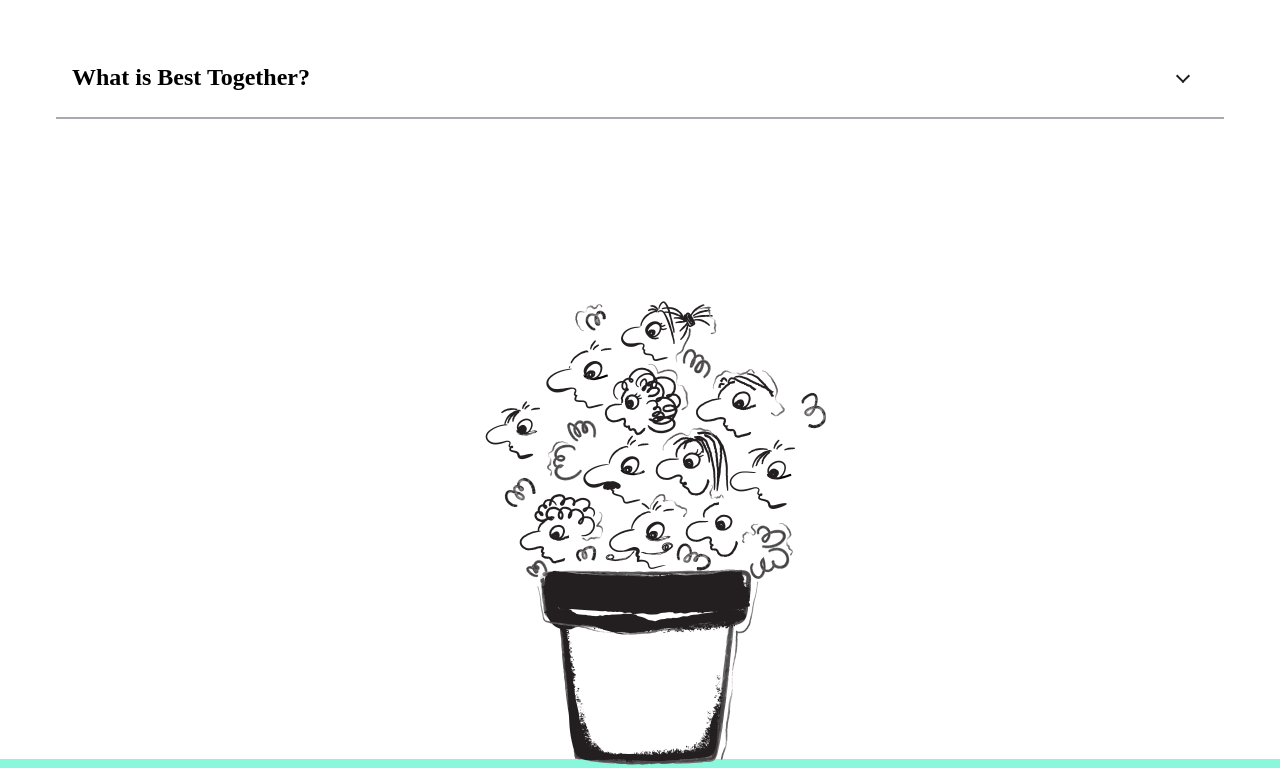
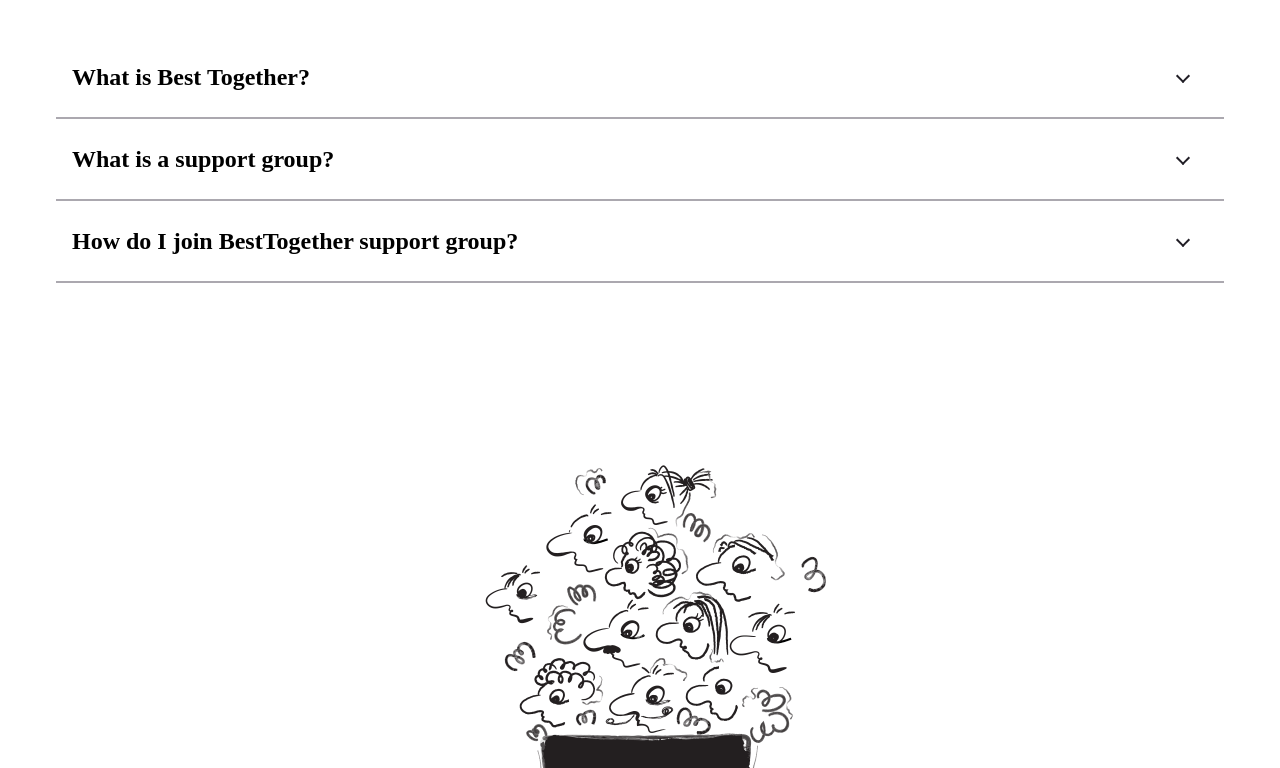
Before and after one commit to priyanshujain/besttogether, a Gatsby site: page / in a window 1280 px wide. Shown: the part 2784-3552 px from the top of the page. Built offline with nearby package versions, Linux system fonts and the light colour scheme; Gatsby itself is replaced by a stand-in of ours; no server answers; a web font is replaced by a local one.

Commit message:
Add FAQs

```diff
--- a/src/components/sections/Faq.js
+++ b/src/components/sections/Faq.js
@@ -11,6 +11,22 @@ const FAQS = [
     content: () => (
       <>
         We are an online community driven support group to help people during COVID pandemic.
+      </>
+    ),
+  },
+  {
+    title: 'What is a support group?',
+    content: () => (
+      <>
+      In a support group, members provide each other with various types of help, usually nonprofessional and nonmaterial, for a particular shared, usually burdensome, characteristic. Members with the same issues can come together for sharing coping strategies, to feel more empowered and for a sense of community.
+      </>
+    ),
+  },
+  {
+    title: 'How do I join BestTogether support group?',
+    content: () => (
+      <>
+        You can register for a support group session at <a href="https://besttogether.in">besttogether.in</a>. BestTogeter support group sessions are completely online and free. We will send you an online meeting link two hours prior to session timing.
       </>
     ),
   },
```
